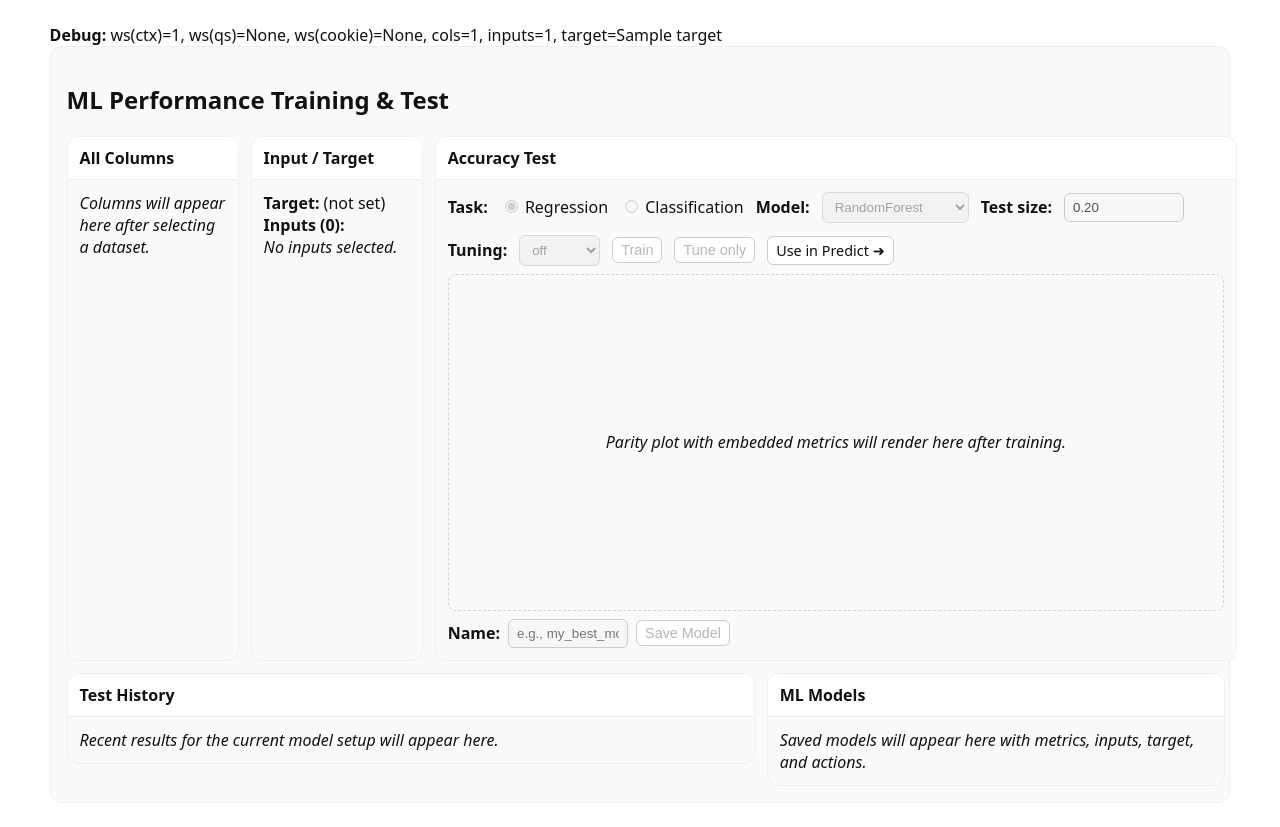
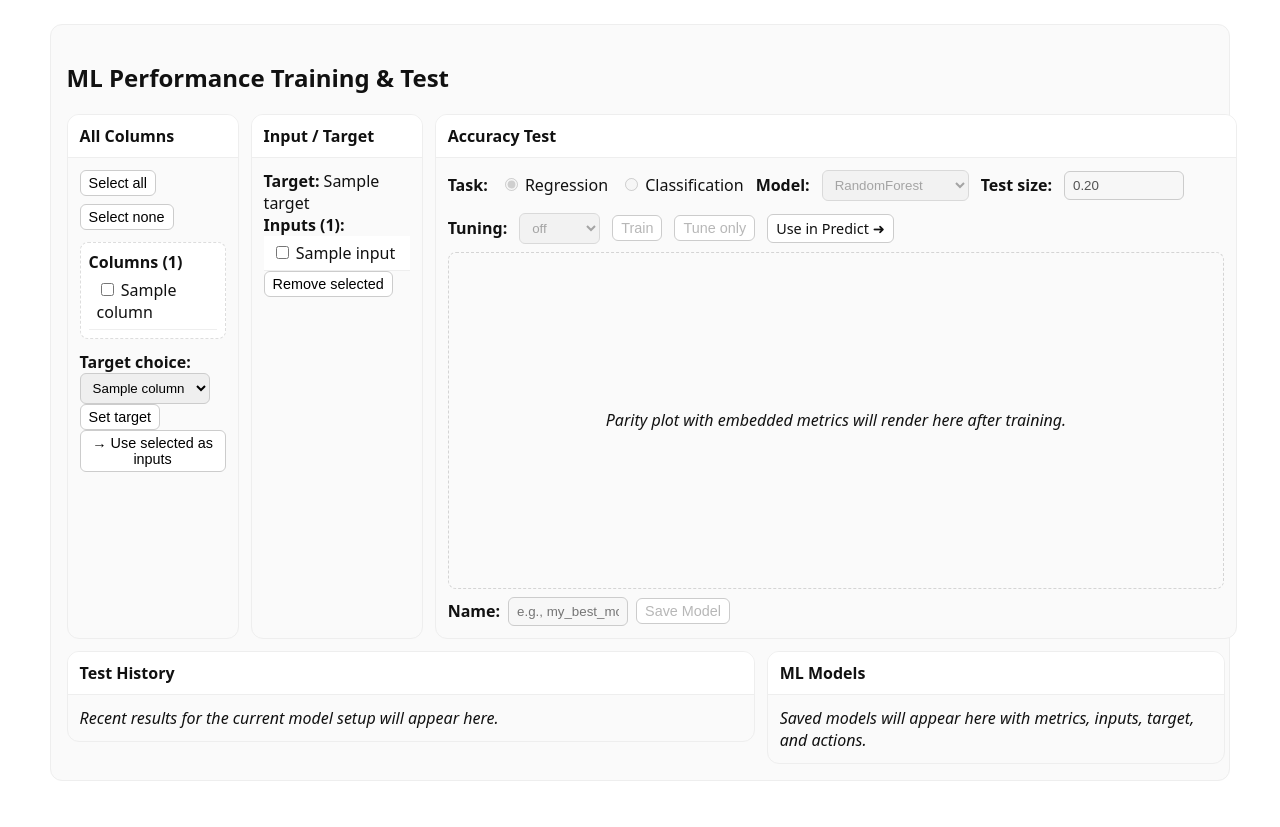
Before and after one commit to ornlpmcp/ASCENDS, a FastAPI app: template templates/train.html in a window 1280 px wide. Shown: the part 51-878 px from the top of the page. After the commit the page ends 832 px from the top, so only its background shows below. Run offline with FastAPI, Linux system fonts and the light colour scheme; the template is opened without the code that fills it: most values are stand-ins (such as "Sample title", 1, 10 or a date in 2020).

Commit message:
feat: replace train.html with new layout and functionality for training page
Co-authored-by: aider (gpt-4o) <aider@aider.chat>

```diff
--- a/templates/train.html
+++ b/templates/train.html
@@ -2,55 +2,92 @@
 {% block title %}ASCENDS — ML Performance Training &amp; Test{% endblock %}
 
 {% block content %}
-
-{% set ws_from_ctx = ws_id if ws_id is defined else None %}
-{% set ws_from_qs = request.query_params.get('ws_id') if request else None %}
-{% set ws_from_ck = request.cookies.get('ws_id') if request and request.cookies else None %}
-
-<div style="font-size:12px; opacity:0.75; margin-bottom:6px;">
-  <strong>Debug:</strong>
-  ws(ctx)={{ ws_from_ctx }},
-  ws(qs)={{ ws_from_qs }},
-  ws(cookie)={{ ws_from_ck }},
-  cols={{ (all_columns|length) if all_columns is defined and all_columns else 0 }},
-  inputs={{ (inputs|length) if inputs is defined and inputs else 0 }},
-  target={{ target if target is defined else None }}
-</div>
-
 <div class="train-page">
   <section class="panel">
     <h2>ML Performance Training &amp; Test</h2>
 
     <!-- Top row: 15% | 15% | 70% -->
     <div class="train-top">
-      <!-- All Columns (15%) -->
+
+      <!-- All Columns -->
       <div class="pane">
         <div class="card">
           <div class="card-title">All Columns</div>
           <div class="card-body train-pane-scroll">
-            <em>Columns will appear here after selecting a dataset.</em>
+            <form action="/train/select" method="post">
+              {% if ws_id %}<input type="hidden" name="ws_id" value="{{ ws_id }}">{% endif %}
+
+              <div class="toolbar inline">
+                <button class="btn btn-sm" type="submit" name="action" value="select_all" {% if not ws_id %}disabled{% endif %}>Select all</button>
+                <button class="btn btn-sm" type="submit" name="action" value="select_none" {% if not ws_id %}disabled{% endif %}>Select none</button>
+              </div>
+
+              <div class="subcard">
+                <strong>Columns ({{ all_columns|length if all_columns else 0 }})</strong>
+                <div class="mt-8">
+                  <ul class="list">
+                    {% for c in all_columns or [] %}
+                      <li>
+                        <label>
+                          <input type="checkbox" name="columns" value="{{ c }}"
+                                 {% if selected and c in selected %}checked{% endif %}
+                                 {% if not ws_id %}disabled{% endif %}>
+                          {{ c }}
+                        </label>
+                      </li>
+                    {% endfor %}
+                  </ul>
+                </div>
+              </div>
+
+              <div class="mt-8">
+                <label for="target-choice"><strong>Target choice:</strong></label>
+                <select id="target-choice" name="target_choice" class="select" {% if not ws_id %}disabled{% endif %}>
+                  {% for c in all_columns or [] %}
+                    <option value="{{ c }}" {% if target is defined and target == c %}selected{% endif %}>{{ c }}</option>
+                  {% endfor %}
+                </select>
+                <button class="btn btn-sm" type="submit" name="action" value="set_target" {% if not ws_id %}disabled{% endif %}>Set target</button>
+              </div>
+
+              <div class="toolbar inline mt-8">
+                <button class="btn btn-sm" type="submit" name="action" value="to_inputs" {% if not ws_id %}disabled{% endif %}>→ Use selected as inputs</button>
+              </div>
+            </form>
           </div>
         </div>
       </div>
 
-      <!-- Input / Target (15%) -->
+      <!-- Input / Target -->
       <div class="pane">
         <div class="card">
           <div class="card-title">Input / Target</div>
           <div class="card-body train-pane-scroll">
-            <div><strong>Target:</strong> (not set)</div>
-            <div class="mt-6"><strong>Inputs (0):</strong></div>
-            <em>No inputs selected.</em>
+            <div><strong>Target:</strong> {{ target if target else "(not set)" }}</div>
+
+            <form action="/train/select" method="post" class="mt-8">
+              {% if ws_id %}<input type="hidden" name="ws_id" value="{{ ws_id }}">{% endif %}
+              <div><strong>Inputs ({{ inputs|length if inputs else 0 }}):</strong></div>
+              {% if inputs %}
+                <ul class="list">
+                  {% for c in inputs %}
+                    <li><label><input type="checkbox" name="rm_inputs" value="{{ c }}"> {{ c }}</label></li>
+                  {% endfor %}
+                </ul>
+                <button class="btn btn-sm" type="submit" name="action" value="remove_inputs" {% if not ws_id %}disabled{% endif %}>Remove selected</button>
+              {% else %}
+                <em>No inputs selected.</em>
+              {% endif %}
+            </form>
           </div>
         </div>
       </div>
 
-      <!-- Accuracy Test (70%) -->
+      <!-- Accuracy Test (placeholder for now) -->
       <div class="pane">
         <div class="card">
           <div class="card-title">Accuracy Test</div>
           <div class="card-body train-accuracy-body">
-            <!-- Options toolbar (disabled placeholders) -->
             <div class="acc-toolbar">
               <strong>Task:</strong>
               <label><input type="radio" name="task" value="r" disabled checked> Regression</label>
@@ -58,15 +95,9 @@
 
               <strong>Model:</strong>
               <select class="select" name="model" disabled>
-                <option>RandomForest</option>
-                <option>XGBoost</option>
-                <option>HistGradientBoost</option>
-                <option>SVR</option>
-                <option>KNN</option>
-                <option>Linear</option>
-                <option>Ridge</option>
-                <option>Lasso</option>
-                <option>ElasticNet</option>
+                <option>RandomForest</option><option>XGBoost</option><option>HistGradientBoost</option>
+                <option>SVR</option><option>KNN</option><option>Linear</option>
+                <option>Ridge</option><option>Lasso</option><option>ElasticNet</option>
               </select>
 
               <strong>Test size:</strong>
@@ -74,11 +105,7 @@
 
               <strong>Tuning:</strong>
               <select class="select" name="tune" disabled>
-                <option>off</option>
-                <option>quick</option>
-                <option>intense</option>
-                <option>optuna</option>
-                <option>bayes</option>
+                <option>off</option><option>quick</option><option>intense</option><option>optuna</option><option>bayes</option>
               </select>
 
               <button class="btn btn-sm" disabled>Train</button>
@@ -86,12 +113,10 @@
               <a class="btn btn-sm disabled" aria-disabled="true">Use in Predict ➜</a>
             </div>
 
-            <!-- Plot placeholder -->
             <div class="plot-box">
               <em>Parity plot with embedded metrics will render here after training.</em>
             </div>
 
-            <!-- Thin save strip -->
             <div class="save-strip">
               <label for="save-name"><strong>Name:</strong></label>
               <input id="save-name" class="input" type="text" placeholder="e.g., my_best_model" disabled>
@@ -100,11 +125,11 @@
           </div>
         </div>
       </div>
-    </div>
 
-    <!-- Bottom row: 60% | 40% -->
+    </div> <!-- /train-top -->
+
+    <!-- Bottom row (placeholders) -->
     <div class="train-bottom">
-      <!-- Test History (60%) -->
       <div class="pane">
         <div class="card">
           <div class="card-title">Test History</div>
@@ -113,8 +138,6 @@
           </div>
         </div>
       </div>
-
-      <!-- ML Models (40%) -->
       <div class="pane">
         <div class="card">
           <div class="card-title">ML Models</div>
```
